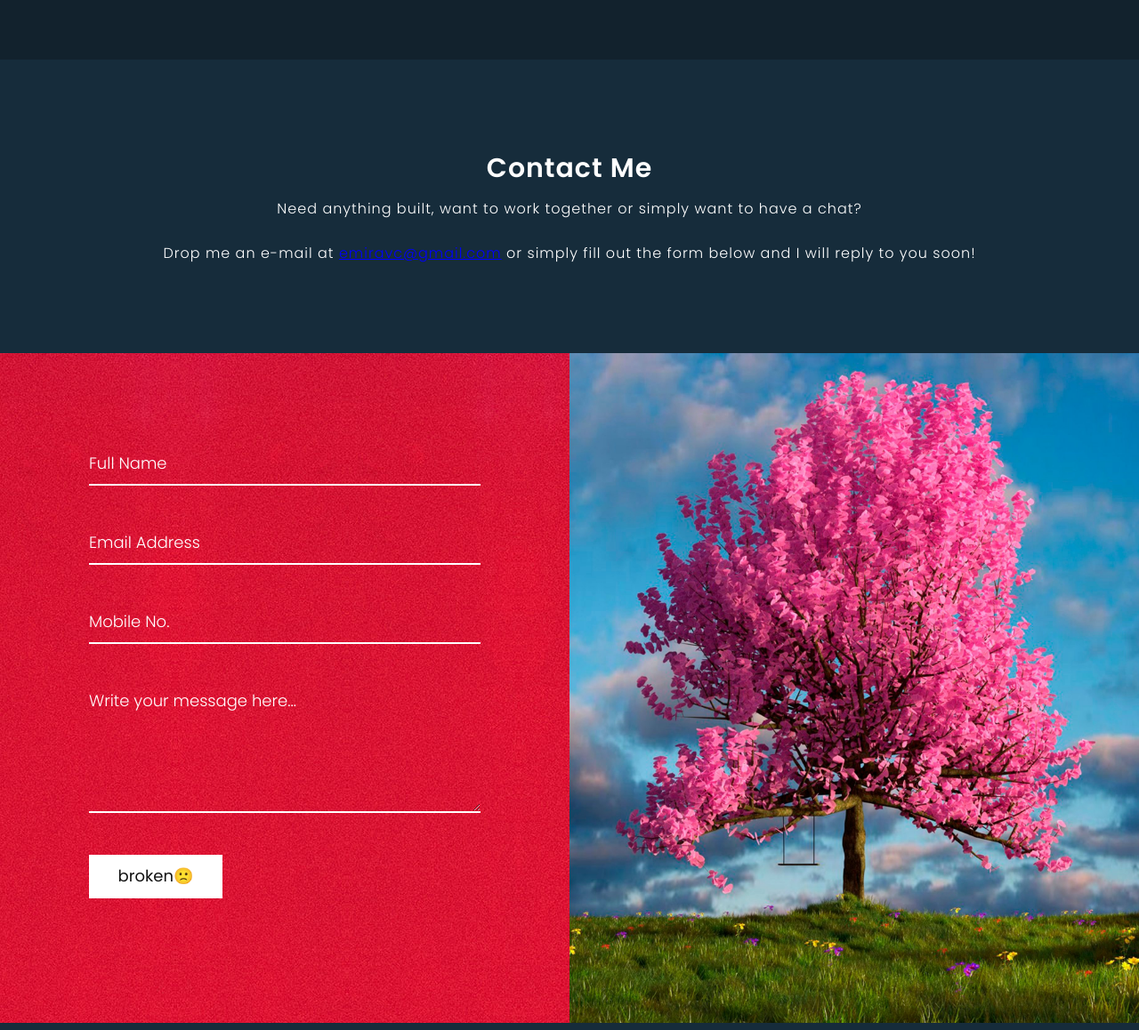
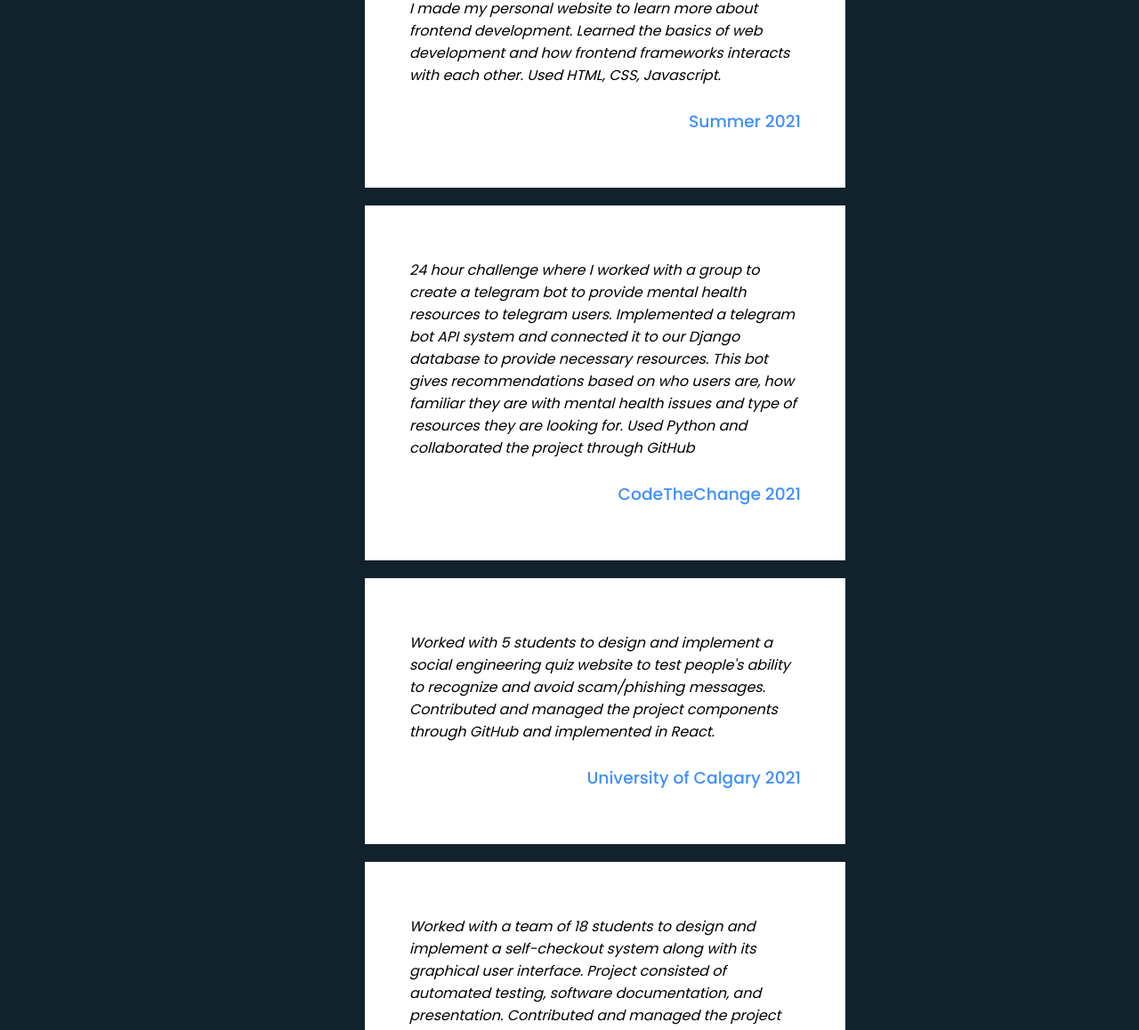
Before and after one commit to emiravc/PersonalWebsite, a plain HTML site: page docs/index.html in a window 1280 px wide. Shown: the part 4244-5402 px from the top of the page at 89% size. Drawn offline with Linux system fonts and the light colour scheme.

Commit message:
Information Update 🚀

```diff
--- a/docs/index.html
+++ b/docs/index.html
@@ -165,26 +165,79 @@
           <div class="contentBx" data-sal="slide-right" data-sal-duration="500">
             <div>
               <p>
-                My high school had hydroponic towers; however these towers had
-                some issues with watering the plants. As a solution, I designed
-                a self monitoring IoT plant watering system. This system had a
-                digital screen , alarm system for low and high water levels and
-                also an app that shows the water level with remote access.
-              </p>
-              <br />
-              <h3>Riverview High School 2019-2020</h3>
-            </div>
-          </div>
-          <div class="contentBx" data-sal="slide-left" data-sal-duration="500">
-            <div>
-              <p>
                 During my internship at Sovos Turkey, I was given a task to
                 complete a React Javascript website that generates emojis using
                 a real time database. I worked with a team and a supervisor to
                 complete this task.
               </p>
               <br />
-              <h3>Summer 2019-2020</h3>
+              <h3>Sovos Turkey 2019</h3>
+            </div>
+          </div>
+          <div class="contentBx" data-sal="slide-left" data-sal-duration="500">
+            <div>
+              <p>
+                Solved the watering issue of my high school's hydroponic towers.
+                As a solution, I designed a self monitoring IoT plant watering
+                system that had a digital screen , alarm system for unusual
+                water levels and an app that shows the water level with remote
+                internet access.
+              </p>
+              <br />
+              <h3>Riverview High School 2020</h3>
+            </div>
+          </div>
+          <div class="contentBx" data-sal="slide-right" data-sal-duration="500">
+            <div>
+              <p>
+                I made my personal website to learn more about frontend
+                development. Learned the basics of web development and how
+                frontend frameworks interacts with each other. Used HTML, CSS,
+                Javascript.
+              </p>
+              <br />
+              <h3>Summer 2021</h3>
+            </div>
+          </div>
+          <div class="contentBx" data-sal="slide-left" data-sal-duration="500">
+            <div>
+              <p>
+                24 hour challenge where I worked with a group to create a
+                telegram bot to provide mental health resources to telegram
+                users. Implemented a telegram bot API system and connected it to
+                our Django database to provide necessary resources. This bot
+                gives recommendations based on who users are, how familiar they
+                are with mental health issues and type of resources they are
+                looking for. Used Python and collaborated the project through
+                GitHub
+              </p>
+              <br />
+              <h3>CodeTheChange 2021</h3>
+            </div>
+          </div>
+          <div class="contentBx" data-sal="slide-right" data-sal-duration="500">
+            <div>
+              <p>
+                Worked with 5 students to design and implement a social
+                engineering quiz website to test people's ability to recognize
+                and avoid scam/phishing messages. Contributed and managed the
+                project components through GitHub and implemented in React.
+              </p>
+              <br />
+              <h3>University of Calgary 2021</h3>
+            </div>
+          </div>
+          <div class="contentBx" data-sal="slide-left" data-sal-duration="500">
+            <div>
+              <p>
+                Worked with a team of 18 students to design and implement a
+                self-checkout system along with its graphical user interface.
+                Project consisted of automated testing, software documentation,
+                and presentation. Contributed and managed the project components
+                through GitHub and implemented in Java.
+              </p>
+              <br />
+              <h3>University of Calgary 2022</h3>
             </div>
           </div>
         </div>
```
